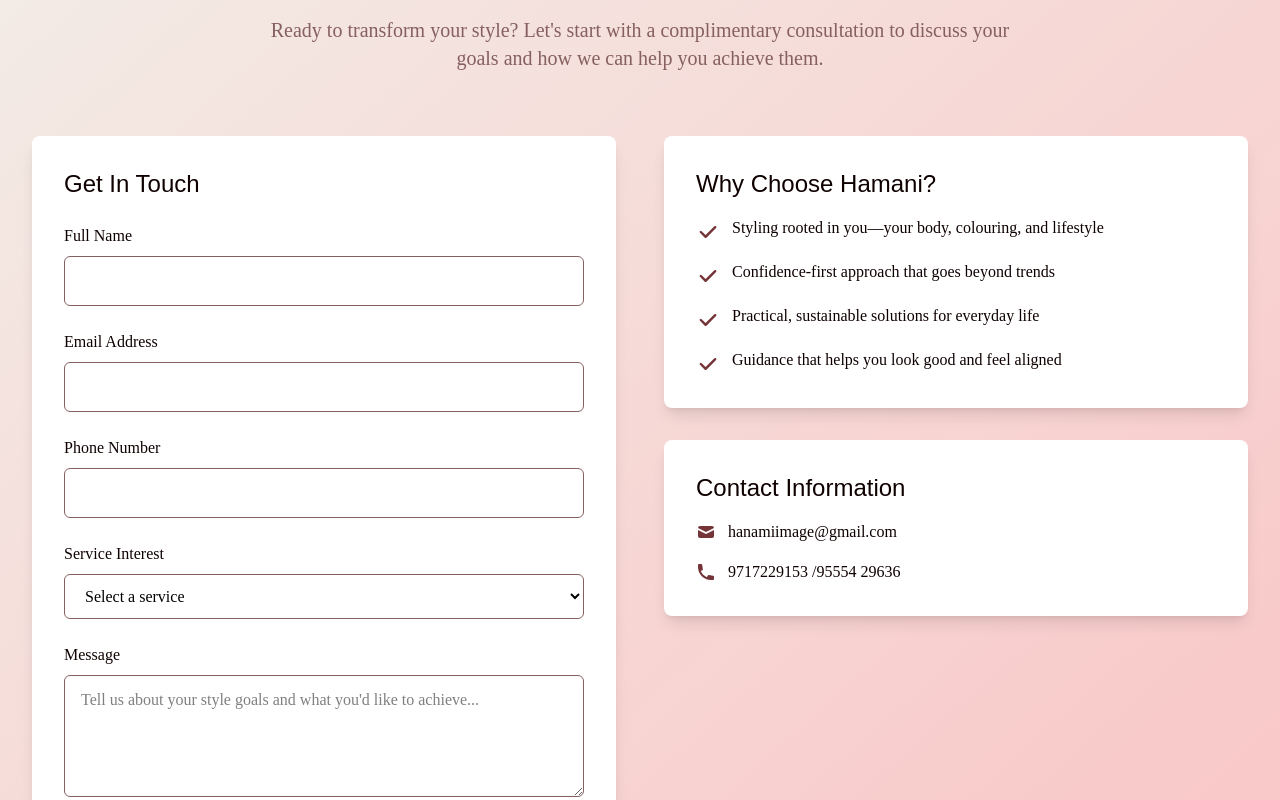
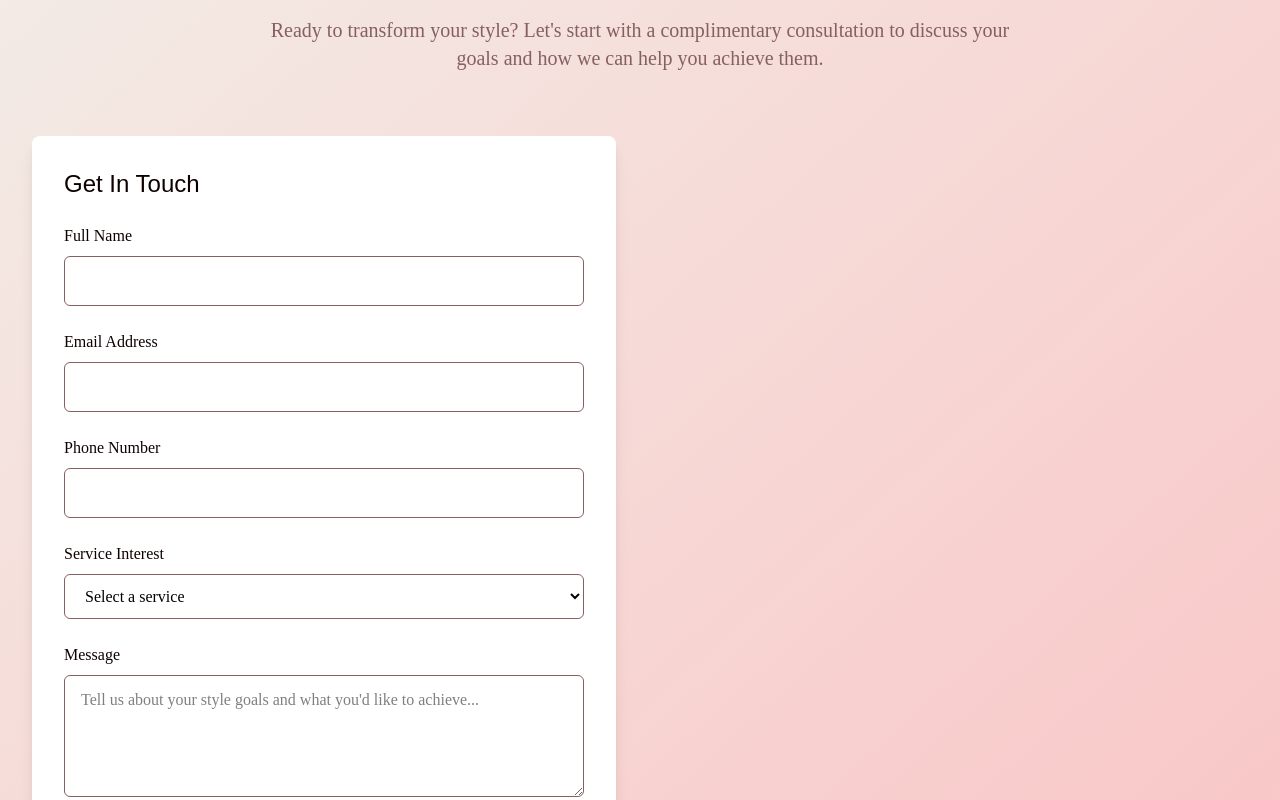
Before and after one commit to rajeshofficial/hanami, a React (Vite) app: page / in a window 1280 px wide. Shown: the part 5500-6300 px from the top of the page. Built offline with nearby package versions, Linux system fonts and the light colour scheme.

Commit message:
form updated

```diff
--- a/package.json
+++ b/package.json
@@ -10,6 +10,7 @@
     "preview": "vite preview"
   },
   "dependencies": {
+    "@emailjs/browser": "^4.4.1",
     "@tailwindcss/vite": "^4.1.13",
     "framer-motion": "^12.23.12",
     "react": "^19.1.1",
--- a/src/components/Contact.jsx
+++ b/src/components/Contact.jsx
@@ -1,4 +1,5 @@
 import { useState } from 'react'
+import emailjs from '@emailjs/browser'
 
 const Contact = () => {
   const [formData, setFormData] = useState({
@@ -11,9 +12,36 @@
 
   const handleSubmit = (e) => {
     e.preventDefault()
-    // Handle form submission here
-    console.log('Form submitted:', formData)
-    alert('Thank you for your inquiry! We\'ll be in touch soon.')
+
+    emailjs
+      .send(
+        'service_86x069o', // Your Service ID
+        'template_2x88pke', // Replace with your Template ID from EmailJS
+        {
+          name: formData.name,
+          email: formData.email,
+          phone: formData.phone,
+          service: formData.service,
+          message: formData.message,
+        },
+        '-1CyQjDExQnpOqghD' // Replace with your Public Key from EmailJS
+      )
+      .then(
+        () => {
+          alert("Thank you for your inquiry! We'll be in touch soon.")
+          setFormData({
+            name: '',
+            email: '',
+            phone: '',
+            service: '',
+            message: ''
+          })
+        },
+        (error) => {
+          console.error('FAILED...', error.text)
+          alert('Oops! Something went wrong. Please try again later.')
+        }
+      )
   }
 
   const handleChange = (e) => {
@@ -93,7 +121,6 @@
                     <option value="closet-curator">Closet Curator</option>
                     <option value="dining-etiquette">Dining Etiquette</option>
                   </select>
-
                 </div>
                 <div>
                   <label htmlFor="message" className="block text-[#0F0000] font-['sans-serif'] mb-2">Message</label>
@@ -116,67 +143,7 @@
               </form>
             </div>
           </div>
-
-          <div className="space-y-8">
-            <div className="bg-white p-8 rounded-lg shadow-lg">
-              <h3 className="text-2xl font-heading text-[#0F0000] mb-4">Why Choose Hamani?</h3>
-              <ul className="space-y-4">
-                <li className="flex items-start">
-                  <svg className="w-6 h-6 text-[#743438] mr-3 mt-1" fill="currentColor" viewBox="0 0 20 20">
-                    <path fillRule="evenodd" d="M16.707 5.293a1 1 0 010 1.414l-8 8a1 1 0 01-1.414 0l-4-4a1 1 0 011.414-1.414L8 12.586l7.293-7.293a1 1 0 011.414 0z" clipRule="evenodd" />
-                  </svg>
-                  <span className="text-[#0F0000] font-['sans-serif']">Styling rooted in you—your body, colouring, and lifestyle</span>
-                </li>
-                <li className="flex items-start">
-                  <svg className="w-6 h-6 text-[#743438] mr-3 mt-1" fill="currentColor" viewBox="0 0 20 20">
-                    <path fillRule="evenodd" d="M16.707 5.293a1 1 0 010 1.414l-8 8a1 1 0 01-1.414 0l-4-4a1 1 0 011.414-1.414L8 12.586l7.293-7.293a1 1 0 011.414 0z" clipRule="evenodd" />
-                  </svg>
-                  <span className="text-[#0F0000] font-['sans-serif']">Confidence-first approach that goes beyond trends</span>
-                </li>
-                <li className="flex items-start">
-                  <svg className="w-6 h-6 text-[#743438] mr-3 mt-1" fill="currentColor" viewBox="0 0 20 20">
-                    <path fillRule="evenodd" d="M16.707 5.293a1 1 0 010 1.414l-8 8a1 1 0 01-1.414 0l-4-4a1 1 0 011.414-1.414L8 12.586l7.293-7.293a1 1 0 011.414 0z" clipRule="evenodd" />
-                  </svg>
-                  <span className="text-[#0F0000] font-['sans-serif']">Practical, sustainable solutions for everyday life</span>
-                </li>
-                <li className="flex items-start">
-                  <svg className="w-6 h-6 text-[#743438] mr-3 mt-1" fill="currentColor" viewBox="0 0 20 20">
-                    <path fillRule="evenodd" d="M16.707 5.293a1 1 0 010 1.414l-8 8a1 1 0 01-1.414 0l-4-4a1 1 0 011.414-1.414L8 12.586l7.293-7.293a1 1 0 011.414 0z" clipRule="evenodd" />
-                  </svg>
-                  <span className="text-[#0F0000] font-['sans-serif']">Guidance that helps you look good and feel aligned</span>
-                </li>
-              </ul>
-            </div>
-
-            <div className="bg-white p-8 rounded-lg shadow-lg">
-              <h3 className="text-2xl font-heading text-[#0F0000] mb-4">Contact Information</h3>
-              <div className="space-y-4">
-                <div className="flex items-center">
-                  <svg className="w-5 h-5 text-[#743438] mr-3" fill="currentColor" viewBox="0 0 20 20">
-                    <path d="M2.003 5.884L10 9.882l7.997-3.998A2 2 0 0016 4H4a2 2 0 00-1.997 1.884z" />
-                    <path d="M18 8.118l-8 4-8-4V14a2 2 0 002 2h12a2 2 0 002-2V8.118z" />
-                  </svg>
-                  <a
-  href="mailto:hanamiimage@gmail.com"
-  className="text-[#0F0000] font-['sans-serif'] hover:underline"
->
-  hanamiimage@gmail.com
-</a>
-
-                </div>
-                <div className="flex items-center">
-                  <svg className="w-5 h-5 text-[#743438] mr-3" fill="currentColor" viewBox="0 0 20 20">
-                    <path d="M2 3a1 1 0 011-1h2.153a1 1 0 01.986.836l.74 4.435a1 1 0 01-.54 1.06l-1.548.773a11.037 11.037 0 006.105 6.105l.774-1.548a1 1 0 011.059-.54l4.435.74a1 1 0 01.836.986V17a1 1 0 01-1 1h-2C7.82 18 2 12.18 2 5V3z" />
-                  </svg>
-        <span className="text-[#0F0000] font-['sans-serif']">
-  <a href="tel:+919717229153" className="hover:underline">9717229153</a> /
-  <a href="tel:+919555429636" className="hover:underline">95554 29636</a>
-</span>
-
-                </div>
-              </div>
-            </div>
-          </div>
+          {/* Right Column stays same */}
         </div>
       </div>
     </section>
```
Also changed, not shown: 1 other file (tests, documents, lock files or other folders). Lines whose indentation alone changed are shown as unchanged.
